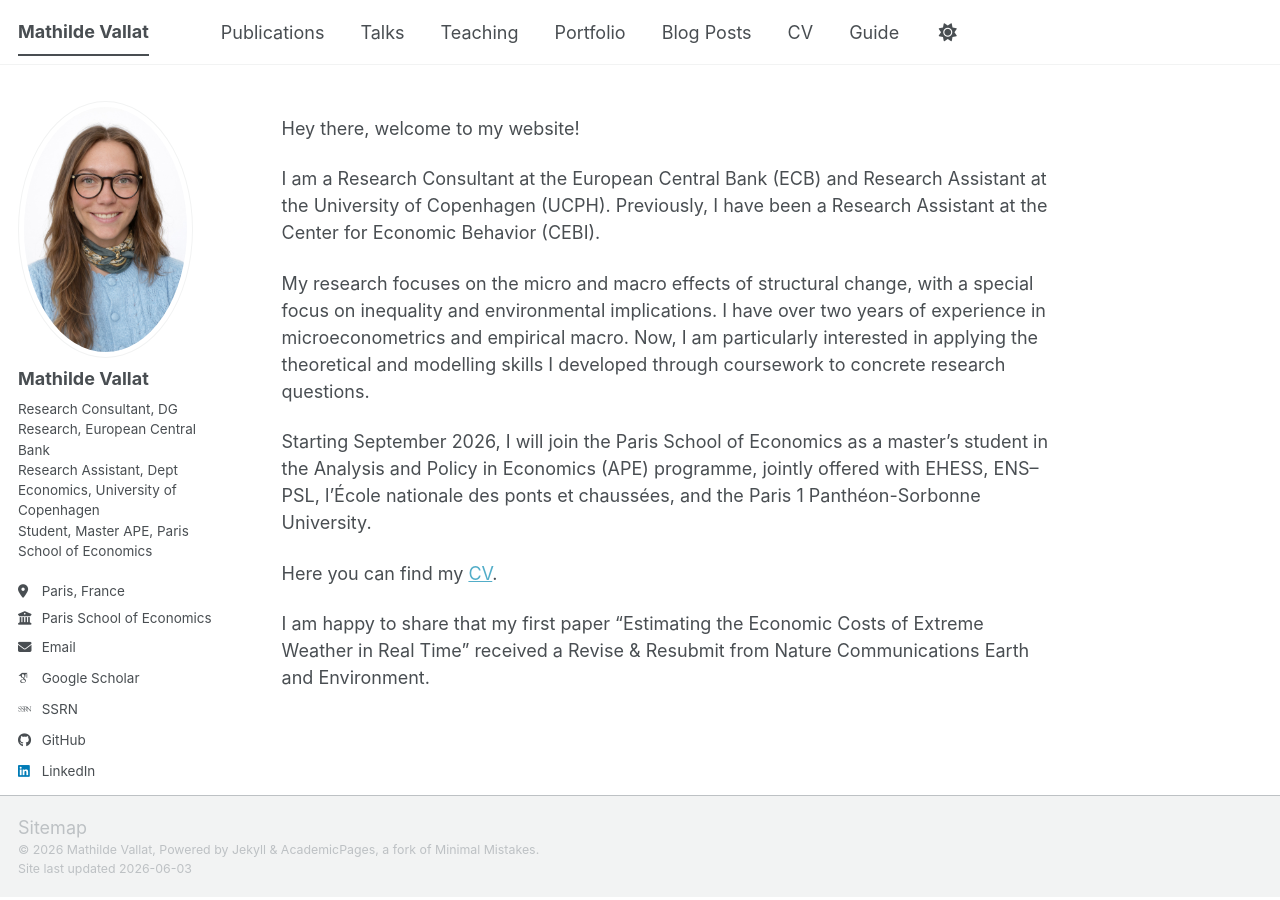
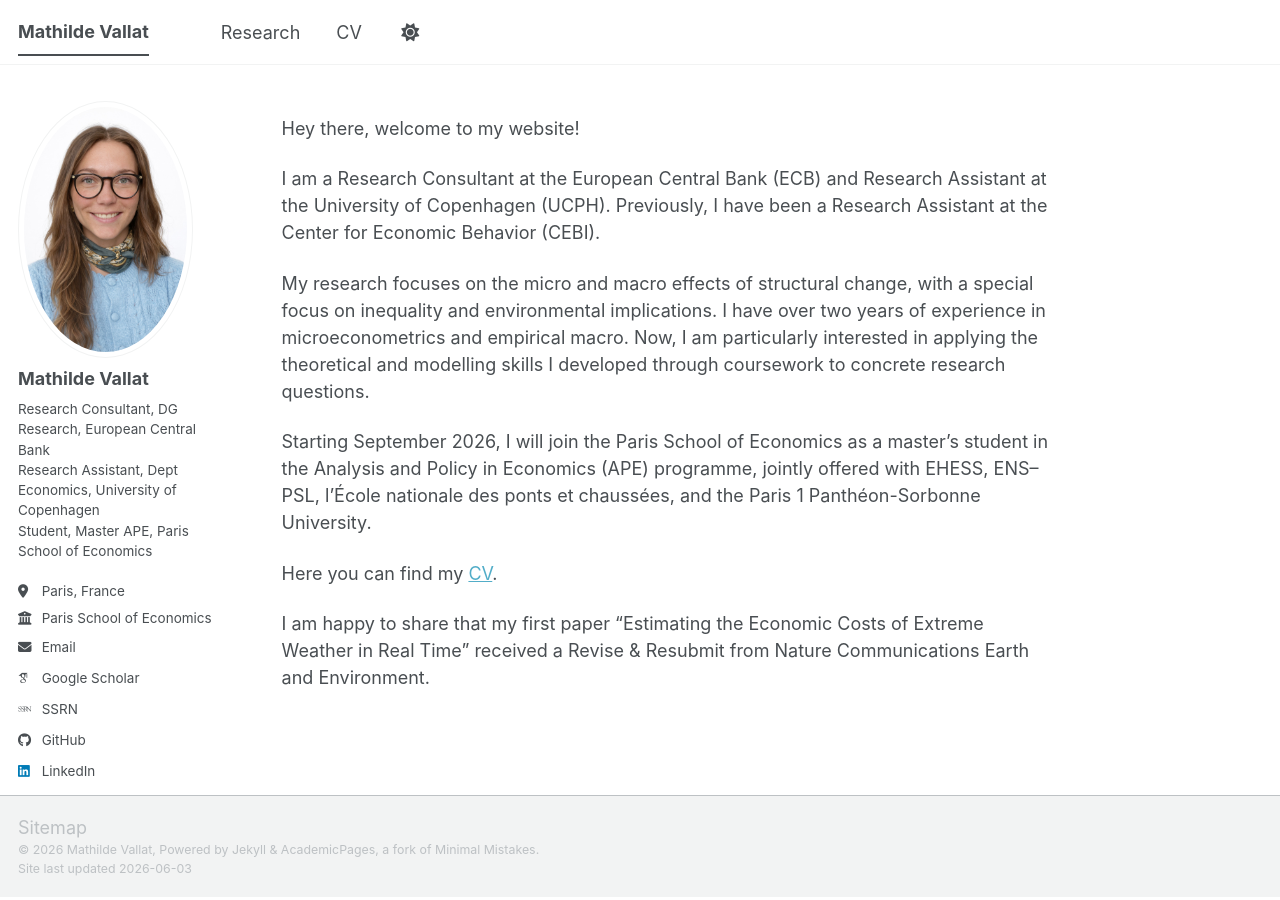
Before and after one commit to MathildeVallat/mathildevallat.github.io, a Jekyll site: the page built from _pages/about.md, in a window 1280 px wide. Built offline with Jekyll 4.4.1, drawn with Linux system fonts in a browser that asks for light colours; some web fonts are replaced; a script bundle is joined from its source files by our own code; library files that are not in the unit come from our copies.

Commit message:
change pages available

```diff
--- a/_data/navigation.yml
+++ b/_data/navigation.yml
@@ -8,26 +8,11 @@
 #      Markdown formatted page while the second is generated using JSON.
 
 main:
-  - title: "Publications"
+  - title: "Research"
     url: /publications/
-
-  - title: "Talks"
-    url: /talks/
-
-  - title: "Teaching"
-    url: /teaching/
-
-  - title: "Portfolio"
-    url: /portfolio/
-
-  - title: "Blog Posts"
-    url: /year-archive/
 
   - title: "CV"
     url: /cv/
 
   # - title: "CV"
   #   url: /cv-json/
-
-  - title: "Guide"
-    url: /markdown/
```
